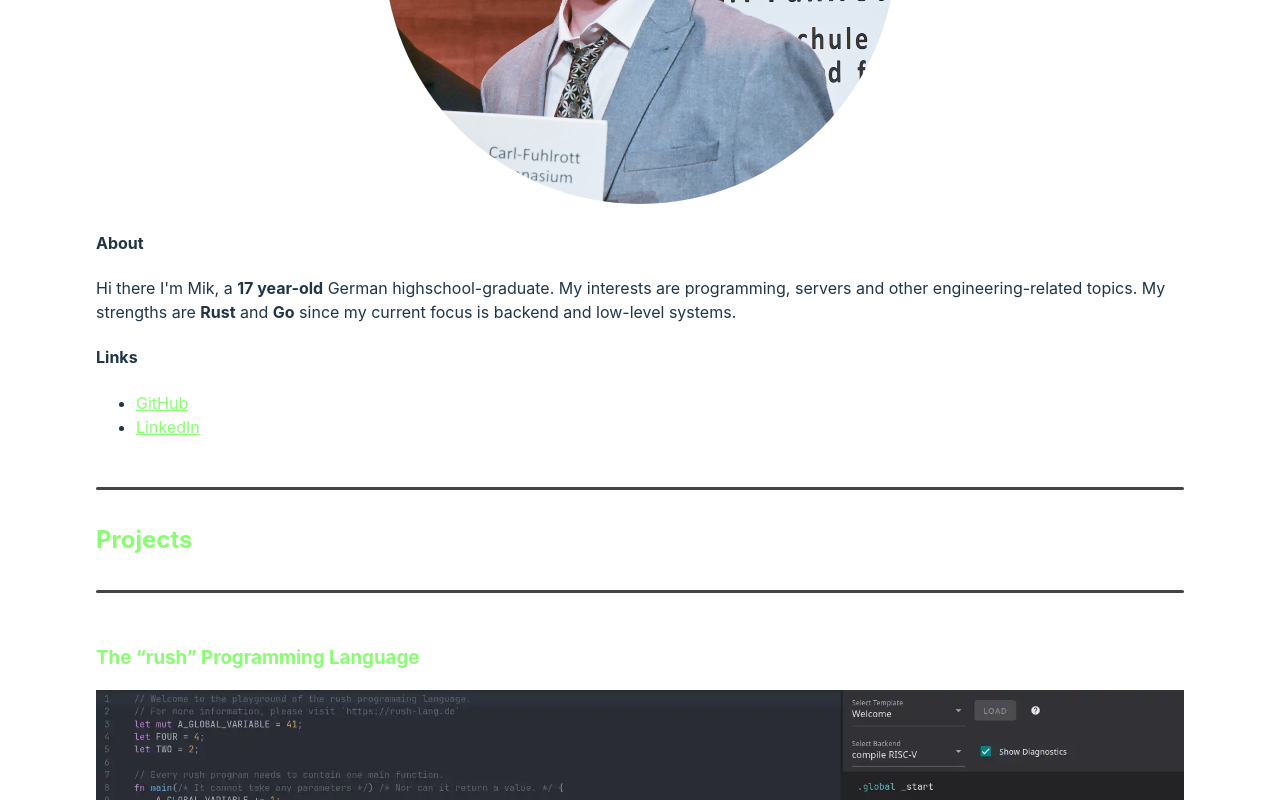
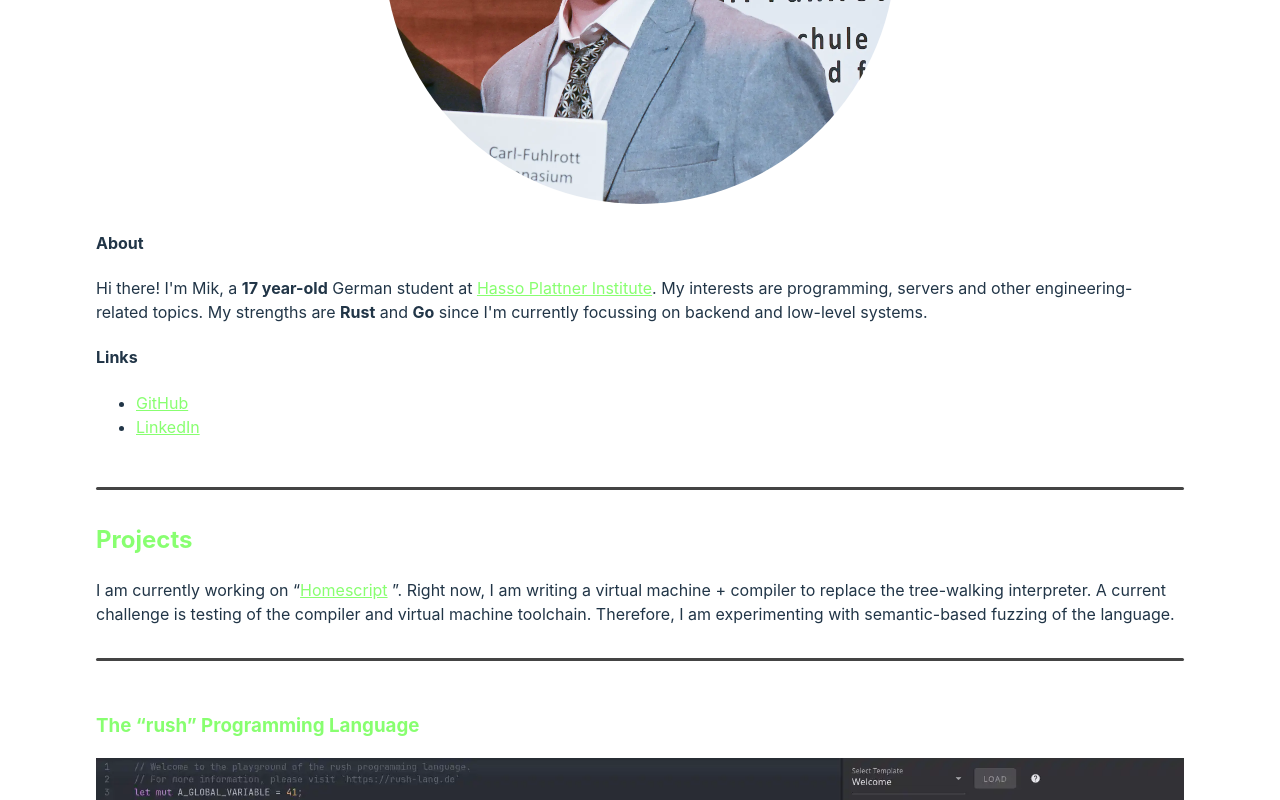
Before and after one commit to MikMuellerDev/mik-mueller.de, a Svelte app: page / in a window 1280 px wide. Shown: the part 442-1242 px from the top of the page. Built offline with nearby package versions, Linux system fonts and the light colour scheme.

Commit message:
feat: Update about me (now @HPI) and current focus on homepage

```diff
--- a/src/index/App.svelte
+++ b/src/index/App.svelte
@@ -58,11 +58,11 @@
         <div class="about-container__rhs">
             <div class="about-container__rhs__element">
                 <h4>About</h4>
-                Hi there I'm Mik, a&nbsp;<b>{age} year-old</b> German highschool-graduate. My
+                Hi there! I'm Mik, a&nbsp;<b>{age} year-old</b> German student at <a href="https://hpi.de">Hasso Plattner Institute</a>. My
                 interests are programming, servers and other engineering-related topics. My
                 strengths are
                 <b>Rust</b>
-                and <b>Go</b> since my current focus is backend and low-level systems.
+                and <b>Go</b> since I'm currently focussing on backend and low-level systems.
             </div>
             <div class="about-container__rhs__element">
                 <h4>Links</h4>
@@ -80,6 +80,17 @@
     <div class="spacer" />
 
     <h2>Projects</h2>
+
+    I am currently working on
+
+    <q>
+    <a href="https://github.com/smarthome-go/homescript">
+        Homescript
+    </a>
+    </q>.
+
+    Right now, I am writing a virtual machine + compiler to replace the tree-walking interpreter.
+    A current challenge is testing of the compiler and virtual machine toolchain. Therefore, I am experimenting with semantic-based fuzzing of the language.
 
     <div class="spacer" />
 
```
